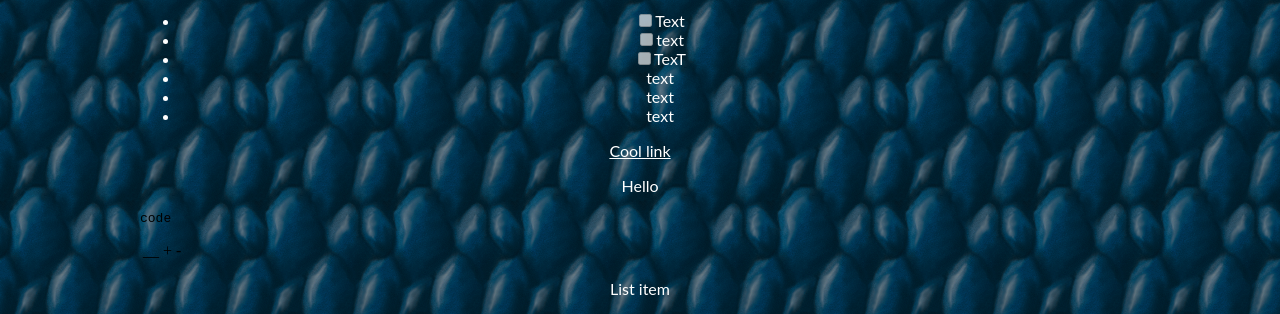
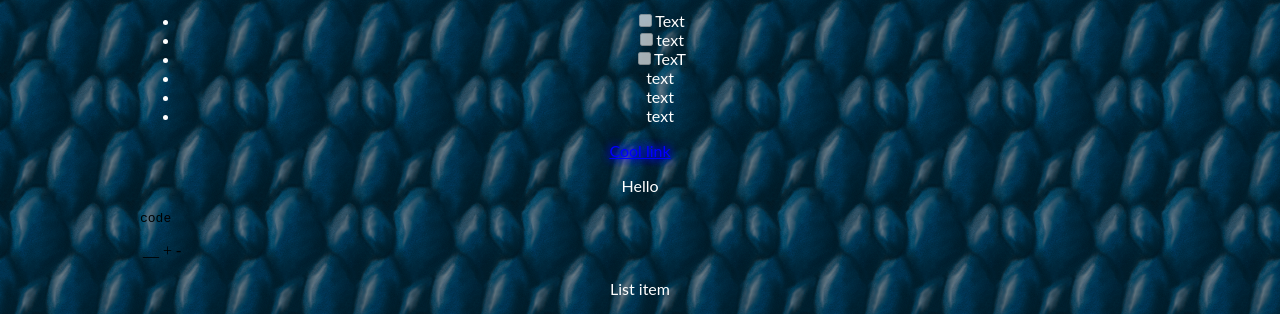
Before and after one commit to RayTheNoob/website, a Jekyll site: the page built from main.md, in a window 1280 px wide. Shown: the part 693-1007 px from the top of the page. Built offline with Jekyll 4.4.1, drawn with Linux system fonts in a browser that asks for light colours.

Commit message:
Update page.html

```diff
--- a/_layouts/page.html
+++ b/_layouts/page.html
@@ -18,11 +18,15 @@ layout: page
         color: white;
       }
       a, p, ul, il, ol {
-         text-size: 25;
+         text-size: 28;
       }
       h1 {font-size: 45;}
       h2 {font-size: 35;}
       h3 {font-size: 18;}
+      a {
+        color: blue;
+        text-shadow: 0 0 10px #00f, 0 0 10px #00f;
+      }
       body{
         background-image: url("assets/background2.png")
       }
```
